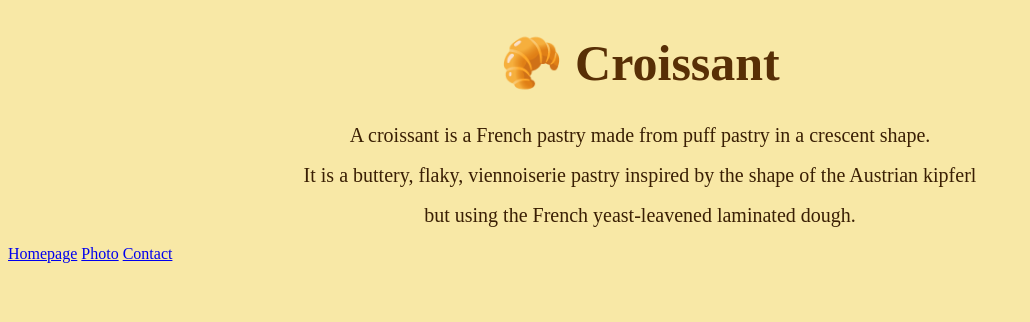
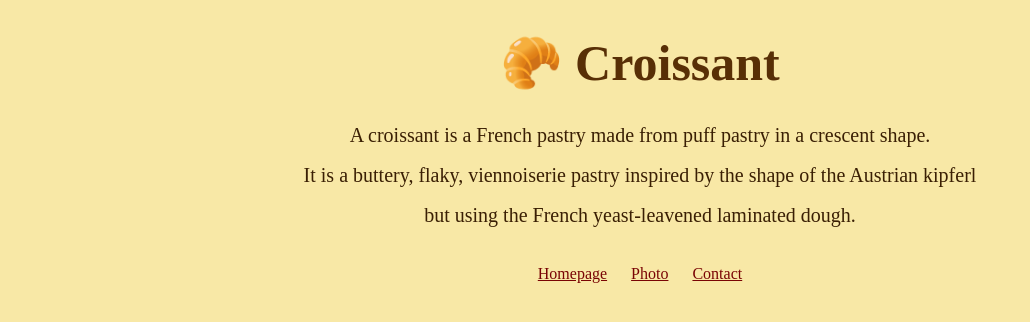
Before and after one commit to alexandraverasalinas/Croissant, a plain HTML site: page index.html in a window 1280 px wide. Shown: the whole page, without its empty margins (0-1030 px from the left). Drawn offline with Linux system fonts and the light colour scheme.

Commit message:
updated links

```diff
--- a/index.html
+++ b/index.html
@@ -22,17 +22,15 @@
         color: #3a1f04;
     }
 
-    .links {
+    footer {
         text-align: center;
+        margin-top: 40px;
     }
 
-    .links a {
-        margin-right: 10px; /* Add margin between the links */
-    }
-
-    links a:last-child {
-        margin-right: 0;
-    }
+    footer a {
+        margin: 0 10px;
+        color: rgb(121, 4, 4);
+        }
 </style>
 
 <body>
@@ -43,11 +41,11 @@
         <br>but using the French yeast-leavened laminated dough.</br>
     </p>
 
-    <div links>
-    <a class="nav-link" href="index.html">Homepage</a>
-    <a class="nav-link" href="photo.html">Photo</a>
-    <a class="nav-link" href="contact.html">Contact</a>
-    </div>
+    <footer>
+        <a class="nav-link" href="index.html">Homepage</a>
+        <a class="nav-link" href="photo.html">Photo</a>
+        <a class="nav-link" href="contact.html">Contact</a>
+    </footer>
 
 </body>
 </html>
```
Also changed, not shown: contact.html (+17 -3 lines), photo.html (+12 -2 lines).
